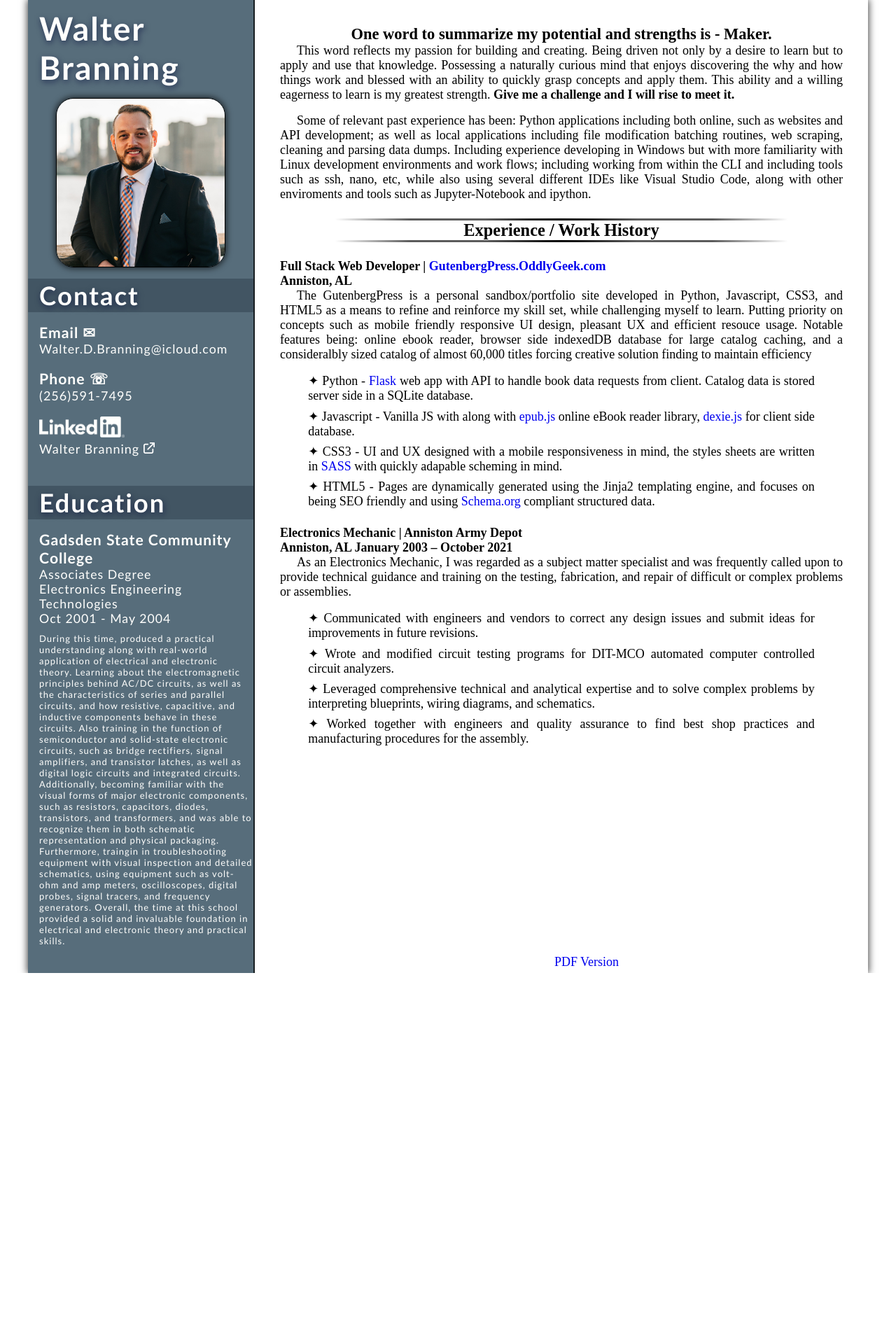
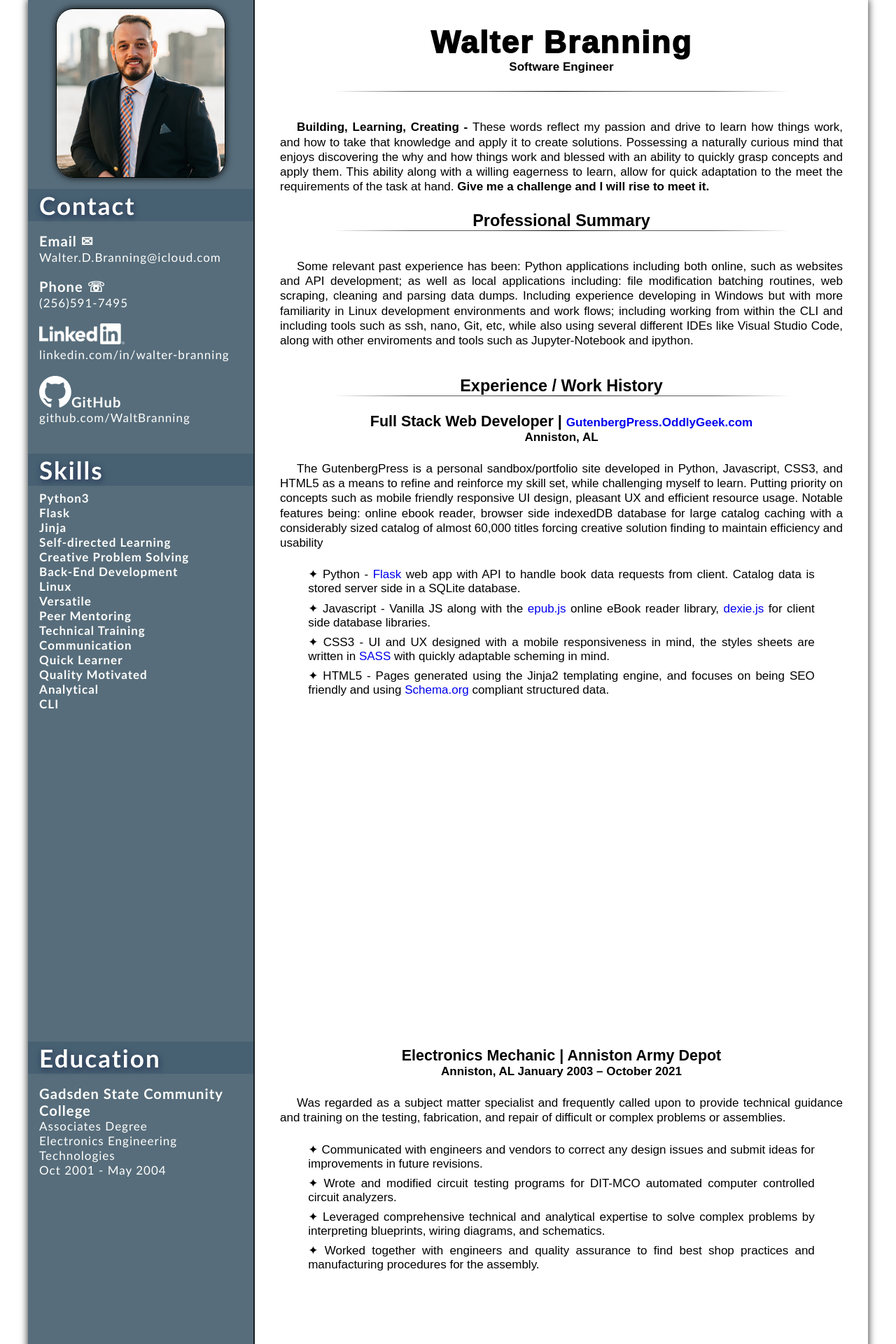
Before and after one commit to WaltBranning/OddlyGeek-GutenbergPress-Site, a Python web app: template templates/resume.jinja in a window 1280 px wide. Shown: the top 1920 px of the page at 70% size. Before the commit the page ends 1390 px from the top, so only its background shows below. Run offline with Jinja, Linux system fonts and the light colour scheme; the template is opened without the code that fills it, so the values that code supplies are empty.

Commit message:
Major changes to the resume layout and design: new structuring to facillitate two pages instead of one

```diff
--- a/static/css/resume.css
+++ b/static/css/resume.css
@@ -1,6 +1,6 @@
 @import url("https://fonts.googleapis.com/css2?family=DM+Sans&display=swap");
 * {
-  font-size: 18px;
+  font-size: 17px;
   margin: 0;
   padding: 0;
   text-decoration: none;
@@ -8,16 +8,29 @@
 }
 
 html {
+  font-family: Arial, Helvetica, sans-serif;
   height: 100%;
+}
+html li {
+  list-style-type: none;
 }
 
 body {
-  display: flex;
-  flex-wrap: wrap;
   max-width: 1200px;
   min-height: 100%;
   margin: auto;
   box-shadow: 0px 0px 10px 1px rgba(0, 0, 0, 0.75);
+}
+
+.page {
+  height: 1460px;
+  display: flex;
+  flex-wrap: wrap;
+}
+@media only screen and (max-width: 718px) {
+  .page {
+    height: auto;
+  }
 }
 
 .small-text {
@@ -34,7 +47,7 @@ body {
   font-size: calc(0.7rem + 0.4vw);
 }
 
-#side-bar {
+.side-bar {
   word-wrap: break-word;
   font-size: calc(1rem + 1vw);
   letter-spacing: 1px;
@@ -46,7 +59,7 @@ body {
   width: 27%;
   border-right: 2px #171d21 solid;
 }
-#side-bar #headshot {
+.side-bar #headshot {
   display: block;
   margin: auto;
   text-align: center;
@@ -55,7 +68,7 @@ body {
   border: 1px solid black;
   box-shadow: 0px 0px 10px 1px rgba(0, 0, 0, 0.75);
 }
-#side-bar h2 {
+.side-bar h2 {
   padding: 0 0 5% 5%;
   letter-spacing: 2px;
   font-weight: 1000;
@@ -63,18 +76,18 @@ body {
   text-shadow: 1px 3px 8px rgba(0, 8, 57, 0.5843137255);
 }
 @media only screen and (max-width: 718px) {
-  #side-bar {
+  .side-bar {
     width: 100vw;
     border-bottom: 2px #171d21 solid;
     border-right: 0;
   }
-  #side-bar #headshot {
+  .side-bar #headshot {
     display: block;
     margin: auto;
     max-width: 50%;
     margin-bottom: 1%;
   }
-  #side-bar h2 {
+  .side-bar h2 {
     text-align: center;
     font-size: calc(2rem + 0.5vw);
     letter-spacing: 0px;
@@ -95,7 +108,7 @@ body {
   font-weight: 1000;
   letter-spacing: 2px;
   flex-basis: 100%;
-  background: #425563;
+  background: #476072;
   height: 50px;
 }
 .aside-item img {
@@ -109,6 +122,9 @@ body {
   font-size: calc(1rem + 0.25vw);
   font-weight: 750;
 }
+.aside-item .aside-label a {
+  font-size: calc(1rem + 0.25vw);
+}
 .aside-item .aside-detail {
   padding: 0 0 3% 5%;
   font-weight: 500;
@@ -118,9 +134,6 @@ body {
 }
 .aside-item .external-link a {
   color: #fffffd;
-}
-.aside-item .external-link a:after {
-  content: url("/static/imgs/icons/external_wh16x16.png");
 }
 @media only screen and (max-width: 718px) {
   .aside-item {
@@ -141,27 +154,37 @@ body {
 }
 
 #main-body {
+  padding: 3%;
   position: relative;
   width: 73%;
-  padding: 3%;
   text-align: justify;
   text-justify: inter-word;
 }
 #main-body h1 {
   text-align: center;
-  font-size: calc(1rem + 0.35vw);
+  letter-spacing: 2px;
+  font-weight: 1000;
+  font-size: calc(1.5rem + 1.5vw);
 }
 #main-body h2 {
   -o-border-image: linear-gradient(90deg, white, #ffffff, #5b5b5b, #5b5b5b, black, #5b5b5b, #5b5b5b, #ffffff, white) 30;
      border-image: linear-gradient(90deg, white, #ffffff, #5b5b5b, #5b5b5b, black, #5b5b5b, #5b5b5b, #ffffff, white) 30;
-  border-width: 3%;
-  border-style: solid;
+  border-width: thin;
+  border-bottom-style: solid;
   font-size: calc(1rem + 0.5vw);
   text-align: center;
   margin: 3% 0;
 }
+#main-body h3 {
+  text-align: center;
+  font-size: calc(1rem + 0.35vw);
+}
+#main-body h4 {
+  text-align: center;
+}
 #main-body p {
   text-indent: 3%;
+  line-height: 125%;
 }
 #main-body p:not(:last-child) {
   margin-bottom: 2%;
@@ -176,8 +199,14 @@ body {
 #main-body li:not(:last-child) {
   margin-bottom: 1%;
 }
+#main-body .summary {
+  margin: 5% 0;
+}
 #main-body .experience:not(:first-child) {
   margin-top: 3%;
+}
+#main-body .experience p {
+  margin: 3% 0;
 }
 @media only screen and (max-width: 718px) {
   #main-body {
--- a/static/css/resume.sass
+++ b/static/css/resume.sass
@@ -10,18 +10,21 @@ $width: 1200px
 $side-bar-pad: 5%
 
 *
-    font-size: 18px
+    font-size: 17px
+    // font-size: 100%
     margin: 0
     padding: 0
     text-decoration: none
     box-sizing: border-box
 
 html
+    // font-family: Calibri, sans-serif
+    font-family: Arial, Helvetica, sans-serif
     height: 100%
+    li
+        list-style-type: none
 
 body
-    display: flex
-    flex-wrap: wrap
     max-width: $width
     // height: calc($width * 1.29411)
     // height: 100vh
@@ -29,6 +32,13 @@ body
     margin: auto
     // @media (min-width: 718px)
     box-shadow: 0px 0px 10px 1px rgba(0,0,0,0.75)
+
+.page
+    height: 1460px
+    display: flex
+    flex-wrap: wrap
+    @media only screen and (max-width: 718px)
+        height: auto
 
 .small-text
     @include resp-font(.4vw, .7rem)
@@ -40,7 +50,7 @@ body
     a
         @include resp-font(.4vw, .7rem)
 
-#side-bar
+.side-bar
     word-wrap: break-word
     @include resp-font(1vw, 1rem)
     letter-spacing: 1px
@@ -101,7 +111,9 @@ body
         font-weight: 1000
         letter-spacing: 2px
         flex-basis: 100%
-        background: #425563
+        // background: #31373a
+        // background: #425563
+        background: #476072
         height: 50px
 
     img
@@ -113,6 +125,9 @@ body
         padding: $spacing 0 0 $side-bar-pad
         @include resp-font(.25vw, 1rem)
         font-weight: 750
+
+    .aside-label a
+        @include resp-font(.25vw, 1rem)
 
     .aside-detail
         padding: 0 0 $spacing $side-bar-pad
@@ -126,7 +141,7 @@ body
         a
             color: #fffffd
         a:after
-            content: url('/static/imgs/icons/external_wh16x16.png')
+            // content: url('/static/imgs/icons/external_wh16x16.png')
 
     @media only screen and (max-width: 718px)
         padding: 2% 0
@@ -141,27 +156,38 @@ body
                 @include resp-font(.7vw, .9rem)
 
 #main-body
+    padding: 3%
     position: relative
     width: 73%
-    padding: 3%
     text-align: justify
     text-justify: inter-word
 
     h1
         text-align: center
-        @include resp-font(.35vw, 1rem)
-
+        // margin: 2%
+        letter-spacing: 2px
+        font-weight: 1000
+        @include resp-font(1.5vw, 1.5rem)
+        // text-shadow: 1px 3px 8px #90909095
     h2
         $darker: #5b5b5b
         border-image: linear-gradient(90deg, white ,#ffffff , $darker, $darker, black, $darker,$darker, #ffffff, white) 30
-        border-width: 3%
-        border-style: solid
+        border-width: thin
+        border-bottom-style: solid
         @include resp-font(.5vw, 1rem)
         text-align: center
         margin: 3% 0
 
+    h3
+        text-align: center
+        @include resp-font(.35vw, 1rem)
+
+    h4
+        text-align: center
+
     p
         text-indent: 3%
+        line-height: 125%
         &:not(:last-child)
             margin-bottom: 2%
 
@@ -173,12 +199,17 @@ body
         list-style-type: none
         &:not(:last-child)
             margin-bottom: 1%
+
+    .summary
+        margin: 5% 0
+
     .experience
         &:not(:first-child)
             margin-top: 3%
+        p
+            margin: 3% 0
     @media only screen and (max-width: 718px)
         width: 100%
-
         h3
             text-align: left
 
--- a/templates/resume.jinja
+++ b/templates/resume.jinja
@@ -12,8 +12,9 @@
 <script type="application/ld+json">{% include 'resumeJson.jinja'%}</script>
 </head>
 <body>
-<aside id="side-bar">
-    <h2>Walter Branning</h1>
+<div class="page" id="page-1">
+<aside class="side-bar">
+    {# <h2>Walter Branning</h2> #}
     <img id="headshot" src="{{ url_for('static', filename='imgs/author_portraits/walter.jpg') }}"
          alt="A picture of Walter Branning standing in front of the New York City skyline">
     <div class="aside-item contact">
@@ -29,53 +30,52 @@
         <span class="aside-label">
             <a href="https://www.linkedin.com/in/walter-branning"><img src="{{ url_for('static', filename='imgs/icons/LI-Logo.png') }}" alt="LinkedIn logo image"></a>
         </span>
-        <span class="aside-detail external-link"><a href="https://www.linkedin.com/in/walter-branning">Walter Branning </a></span>
+        <span class="aside-detail external-link"><a href="https://www.linkedin.com/in/walter-branning">linkedin.com/in/walter-branning</a></span>
+
+        <span class="aside-label">
+            <a href="https://github.com/WaltBranning"><img src="{{ url_for('static', filename='imgs/icons/github-mark-white.svg') }}" style="width:15%;" alt="GitHub logo image">GitHub</a>
+        </span>
+        <span class="aside-detail external-link"><a href="https://github.com/WaltBranning">github.com/WaltBranning</a></span>
 
     </div>
-    <div class="aside-item education">
 
-        <h3>Education</h3>
+    <div class="aside-item">
+        <h3>Skills</h3>
+        <div id="skills">
+            {% for skill in ['Python3', 'Flask', 'Jinja', 'Self-directed Learning',
+                             'Creative Problem Solving', 'Back-End Development', 'Linux', 'Versatile',
+                             'Peer Mentoring', 'Technical Training', 'Communication', 'Quick Learner',
+                             'Quality Motivated', 'Analytical', 'CLI']
+            %}
+                <li><span class="aside-detail"><b>{{skill}}</b></span></li>
+            {% endfor %}
+        </div>
+    </div>
 
-        <span class="aside-label">Gadsden State Community College</span>
-        <span class="aside-detail small-text">Associates Degree<br>Electronics Engineering Technologies<br>Oct 2001 - May 2004</span>
-        <span class="aside-detail aside-text smaller-text">
-            During this time, produced a practical understanding along with real-world
-            application of electrical and electronic theory. Learning about the electromagnetic
-            principles behind AC/DC circuits, as well as the characteristics of series and
-            parallel circuits, and how resistive, capacitive, and inductive components behave
-            in these circuits. Also training in the function of semiconductor and solid-state
-            electronic circuits, such as bridge rectifiers, signal amplifiers, and transistor
-            latches, as well as digital logic circuits and integrated circuits.
-            Additionally, becoming familiar with the visual forms of major electronic components,
-            such as resistors, capacitors, diodes, transistors, and transformers,
-            and was able to recognize them in both schematic representation and physical packaging.
-            Furthermore, traingin in troubleshooting equipment with visual inspection
-            and detailed schematics, using equipment such as volt-ohm and amp meters,
-            oscilloscopes, digital probes, signal tracers, and frequency generators.
-            Overall, the time at this school provided a solid and invaluable foundation in electrical
-            and electronic theory and practical skills.
-        </span>
 
-        {# <span class="aside-label">Codecadmy</span>
-        <span class="aside-detail small-text">Course Certificate<br>Learn Python 3 Course<br>Summer 2022</span> #}
-
-    </div>
 </aside>
 
 <section id="main-body">
     <header>
-        <h1>One word to summarize my potential and strengths is - Maker.</h1> <p>This word reflects my
-    passion for building and creating. Being driven not only by a desire to learn but to apply and use
-    that knowledge. Possessing a naturally curious mind that enjoys discovering the why and how
+        <h1>Walter Branning</h1>
+        <h4>Software Engineer</h4>
+        <div class="separator"><h2></h2></div>
+        <p class="summary"><b>Building, Learning, Creating - </b>These words reflect my passion and drive to
+    learn how things work, and how to take that knowledge and apply it to create solutions.
+    Possessing a naturally curious mind that enjoys discovering the why and how
     things work and blessed with an ability to quickly grasp concepts and apply them. This
-    ability and a willing eagerness to learn is my greatest strength. <b>Give me a challenge and I will
+    ability along with a willing eagerness to learn, allow for quick adaptation to the meet the
+    requirements of the task at hand. <b>Give me a challenge and I will
     rise to meet it.</b></p>
-         <p>Some of relevant past experience has been: Python applications including both online,
-    such as websites and API development; as well as local applications including file
+
+    <div class="separator"><h2>Professional Summary</h2></div>
+
+         <p class="summary">Some relevant past experience has been: Python applications including both online,
+    such as websites and API development; as well as local applications including: file
     modification batching routines, web scraping, cleaning and parsing data dumps. Including experience developing
-    in Windows but with more familiarity with Linux development environments and work flows; including working from
-    within the CLI and including tools such as ssh, nano, etc, while also using several different IDEs like Visual Studio Code, along with other enviroments
-     and tools such as Jupyter-Notebook and ipython.</p>
+    in Windows but with more familiarity in Linux development environments and work flows; including working from
+    within the CLI and including tools such as ssh, nano, Git, etc, while also using several different IDEs like Visual Studio Code, along with other enviroments
+    and tools such as Jupyter-Notebook and ipython.</p>
     </header>
 
     <div class="separator"><h2>Experience / Work History</h2></div>
@@ -85,31 +85,67 @@
         <h4>Anniston, AL</h4>
         <p>The GutenbergPress is a personal sandbox/portfolio site developed in Python, Javascript, CSS3, and HTML5
            as a means to refine and reinforce my skill set, while challenging myself to learn.
-           Putting priority on concepts such as mobile friendly responsive UI design, pleasant UX and efficient resouce usage.
-           Notable features being: online ebook reader, browser side indexedDB database for large catalog caching, and
-           a consideralbly sized catalog of almost 60,000 titles forcing creative solution finding to maintain efficiency</p>
+           Putting priority on concepts such as mobile friendly responsive UI design, pleasant UX and efficient resource usage.
+           Notable features being: online ebook reader, browser side indexedDB database for large catalog caching with
+           a considerably sized catalog of almost 60,000 titles forcing creative solution finding to maintain efficiency and usability</p>
         <ul>
             <li>&#10022; Python - <a href="https://flask.palletsprojects.com/">Flask</a> web app with API to handle book data requests from client. Catalog data is stored server side in a SQLite database.</li>
-            <li>&#10022; Javascript - Vanilla JS with along with <a href="http://futurepress.org/">epub.js</a> online eBook reader library, <a href="https://dexie.org/">dexie.js</a> for client side database.</li>
-            <li>&#10022; CSS3 - UI and UX designed with a mobile responsiveness in mind, the styles sheets are written in <a href="https://sass-lang.com/">SASS</a> with quickly adapable scheming in mind.</li>
-            <li>&#10022; HTML5 - Pages are dynamically generated using the Jinja2 templating engine, and focuses on being SEO friendly and using <a href="https://schema.org/">Schema.org</a> compliant structured data.</li>
+            <li>&#10022; Javascript - Vanilla JS along with the <a href="http://futurepress.org/">epub.js</a> online eBook reader library, <a href="https://dexie.org/">dexie.js</a> for client side database libraries.</li>
+            <li>&#10022; CSS3 - UI and UX designed with a mobile responsiveness in mind, the styles sheets are written in <a href="https://sass-lang.com/">SASS</a> with quickly adaptable scheming in mind.</li>
+            <li>&#10022; HTML5 - Pages generated using the Jinja2 templating engine, and focuses on being SEO friendly and using <a href="https://schema.org/">Schema.org</a> compliant structured data.</li>
         </ul>
     </div>
 
-    <div class="experience">
+    {# <a id="pdf-download" href='/about/walter/resume/resume.pdf'>PDF Version</a> #}
+</section>
+</div>
+
+<div class="page" id="page-2">
+    <div class="aside side-bar">
+        <div class="aside-item education">
+            <h3>Education</h3>
+
+            <span class="aside-label">Gadsden State Community College</span>
+            <span class="aside-detail small-text">Associates Degree<br>Electronics Engineering Technologies<br>Oct 2001 - May 2004</span>
+            {# <span class="aside-detail aside-text smaller-text">
+                During this time, produced a practical understanding along with real-world
+                application of electrical and electronic theory. Learning about the electromagnetic
+                principles behind AC/DC circuits, as well as the characteristics of series and
+                parallel circuits, and how resistive, capacitive, and inductive components behave
+                in these circuits. Also training in the function of semiconductor and solid-state
+                electronic circuits, such as bridge rectifiers, signal amplifiers, and transistor
+                latches, as well as digital logic circuits and integrated circuits.
+                Additionally, becoming familiar with the visual forms of major electronic components,
+                such as resistors, capacitors, diodes, transistors, and transformers,
+                and able to recognize them in both schematic representation and physical packaging.
+                Furthermore, traingin in troubleshooting equipment with visual inspection
+                and detailed schematics, using equipment such as volt-ohm and amp meters,
+                oscilloscopes, digital probes, signal tracers, and frequency generators.
+                Overall, the time at this school provided a solid and invaluable foundation in electrical
+                and electronic theory and practical skills.
+            </span> #}
+
+            {# <span class="aside-label">Codecadmy</span>
+            <span class="aside-detail small-text">Course Certificate<br>Learn Python 3 Course<br>Summer 2022</span> #}
+
+        </div>
+    </div>
+    <section id="main-body">
+        <div class="experience">
         <h3>Electronics Mechanic | Anniston Army Depot</h3>
         <h4>Anniston, AL January 2003 – October 2021</h4>
-        <p>As an Electronics Mechanic, I was regarded as a subject matter specialist and
-           was frequently called upon to provide technical guidance and training on the testing,
+        <p>Was regarded as a subject matter specialist and
+           frequently called upon to provide technical guidance and training on the testing,
            fabrication, and repair of difficult or complex problems or assemblies.</p>
         <ul>
             <li>&#10022; Communicated with engineers and vendors to correct any design issues and submit ideas for improvements in future revisions.</li>
             <li>&#10022; Wrote and modified circuit testing programs for DIT-MCO automated computer controlled circuit analyzers.</li>
-            <li>&#10022; Leveraged comprehensive technical and analytical expertise and to solve complex problems by interpreting blueprints, wiring diagrams, and schematics.</li>
+            <li>&#10022; Leveraged comprehensive technical and analytical expertise to solve complex problems by interpreting blueprints, wiring diagrams, and schematics.</li>
             <li>&#10022; Worked together with engineers and quality assurance to find best shop practices and manufacturing procedures for the assembly.</li>
         </ul>
     </div>
-    <a id="pdf-download" href='/about/walter/resume/resume.pdf'>PDF Version</a>
-</section>
+    </section>
+</div>
+
 </body>
 </html>
```
Also changed, not shown: static/css/base.css (+1 -11 lines), static/imgs/icons/github-mark-white.png (added), static/imgs/icons/github-mark-white.svg (added), 3 other files.
